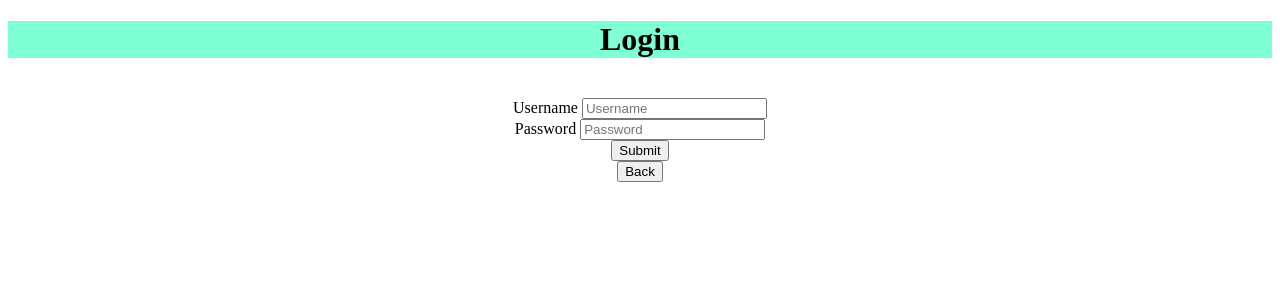
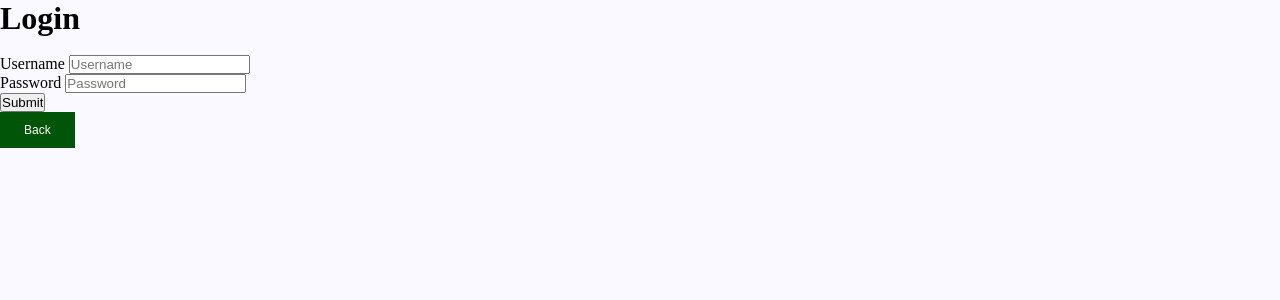
Before and after one commit to S3Doug/Tessadoug, a PHP site: page /login.html in a window 1280 px wide. Shown: the top 300 px of the page. Run offline with PHP 8.4, Linux system fonts and the light colour scheme.

Commit message:
some new things

```diff
--- a/index.css
+++ b/index.css
@@ -26,7 +26,7 @@ header .index {
     width: 98%;
 }
 
-.index .login {
+.index .loginlink {
     position: absolute;
     top: 50%;
     transform: translate(0,-50%);
@@ -37,7 +37,7 @@ header .index {
     font-size: 36px;
 }
 
-.index .loginbtn {
+.btn {
     background-color: var(--green);
     color: white;
     border: none;
@@ -46,3 +46,11 @@ header .index {
     font-size: 12px;
     cursor: pointer;
 }
+
+section .login {
+    text-align: center;
+}
+
+header .login {
+    text-align: center;
+}
--- a/index.html
+++ b/index.html
@@ -15,10 +15,10 @@
             <div class="greet">
                 <h1>Hi Tessa!</h1>
 
-                <div class="login">
+                <div class="loginlink">
                     <p style="display:none" id="name"></p>
                     <a href="login.html">
-                    <input type="button" class="loginbtn" name="login" value="Login">
+                    <input type="button" class="loginbtn btn" name="login" value="Login">
                     </a>
                 </div>
             </div>
--- a/login.css
+++ b/login.css
@@ -1,8 +1,7 @@
-div {
+section .login {
     text-align: center;
 }
 
-header {
+header .login {
     text-align: center;
-    background-color: aquamarine;
 }
--- a/login.html
+++ b/login.html
@@ -5,17 +5,17 @@
         <meta charset="UTF-8">
         <meta name="viewport" content="width=device-width, initial-scale=1.0">
         <title>Tessa + Doug</title>
-        <link rel="stylesheet" href="login.css">
+        <link rel="stylesheet" href="index.css">
         <script type="text/javascript" src="index.js"></script>
     </head>
 
     <body>
-        <header>
+        <header class="login">
             <h1>Login</h1>
         </header>
 
-        <section>
-            <div>
+        <section class="login">
+            <div class="input">
                 <br>
                 <form id="form" autocomplete="off">
                     <label for="uname">Username</label>
@@ -25,9 +25,9 @@
                     <input onclick="check()" type="button" id="pwsub" name="passwordsubmit" value="Submit">
                 </form>
             </div>
-            <div>
+            <div class="backbtn">
                 <a href="index.html">
-                    <input type="button" name="back" value="Back">
+                    <input class="btn" type="button" name="back" value="Back">
                 </a>
                 <p id="tessagreet" style="display:none">Hi, Babes!</p>
                 <p id="megreet" style="display:none">Hi, me</p>
```
